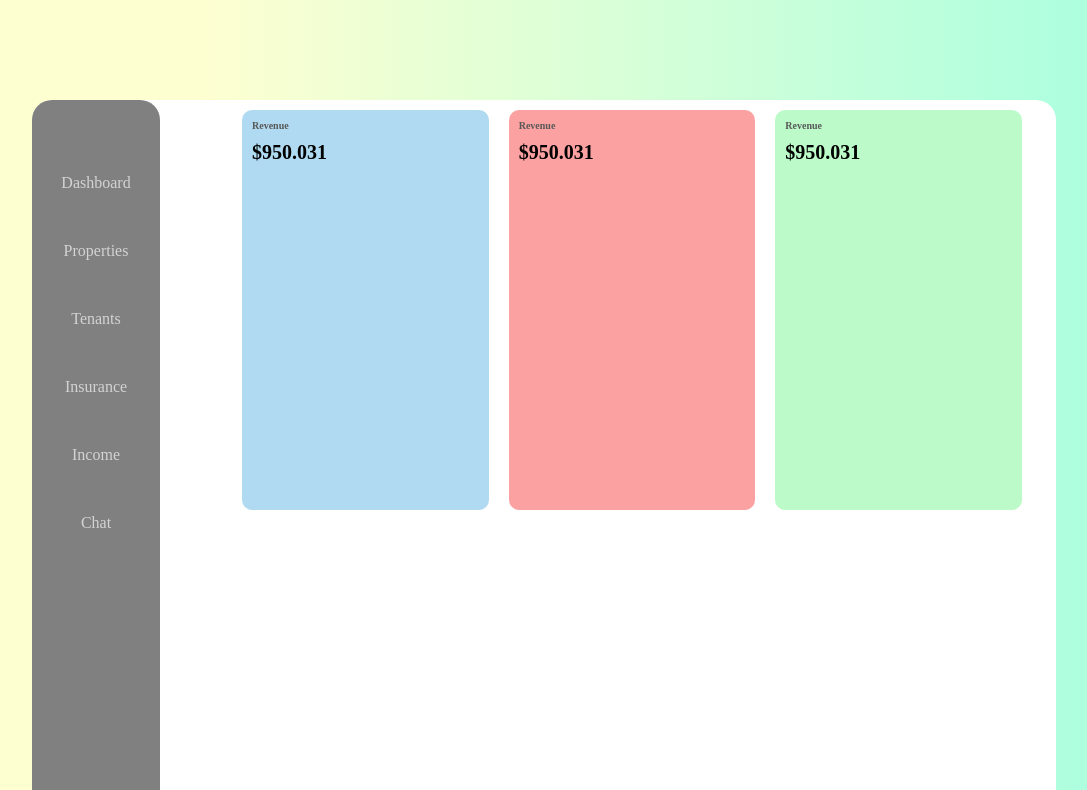
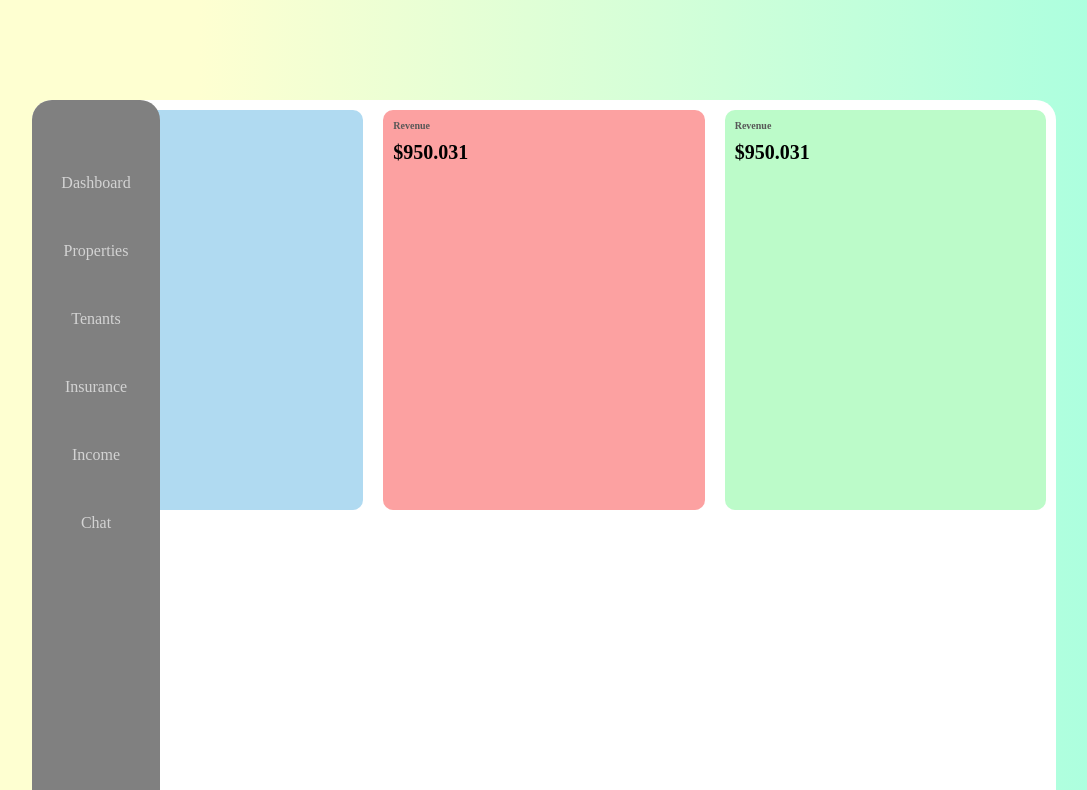
Before and after one commit to IsaacTellez4385/Dashboard, a plain HTML site: page index.html in a window 1280 px wide. Shown: the top 790 px of the page, without its empty margins (96-1183 px from the left). Drawn offline with Linux system fonts and the light colour scheme.

Commit message:
working boxes

```diff
--- a/scss/style.scss
+++ b/scss/style.scss
@@ -13,15 +13,12 @@ body {
     margin:0 auto;
     margin-top:100px;
     border-radius:20px;
-    display: flex;
 }
 .boxes {
-    width:800px;
-    height:150px;
-    margin-left:200px;
     display:flex;
     justify-content:space-between;
 }
+
 .propertyOverview {
     width:800px;
     height:200px;
```
Also changed, not shown: css/style.css, 1 other file.
